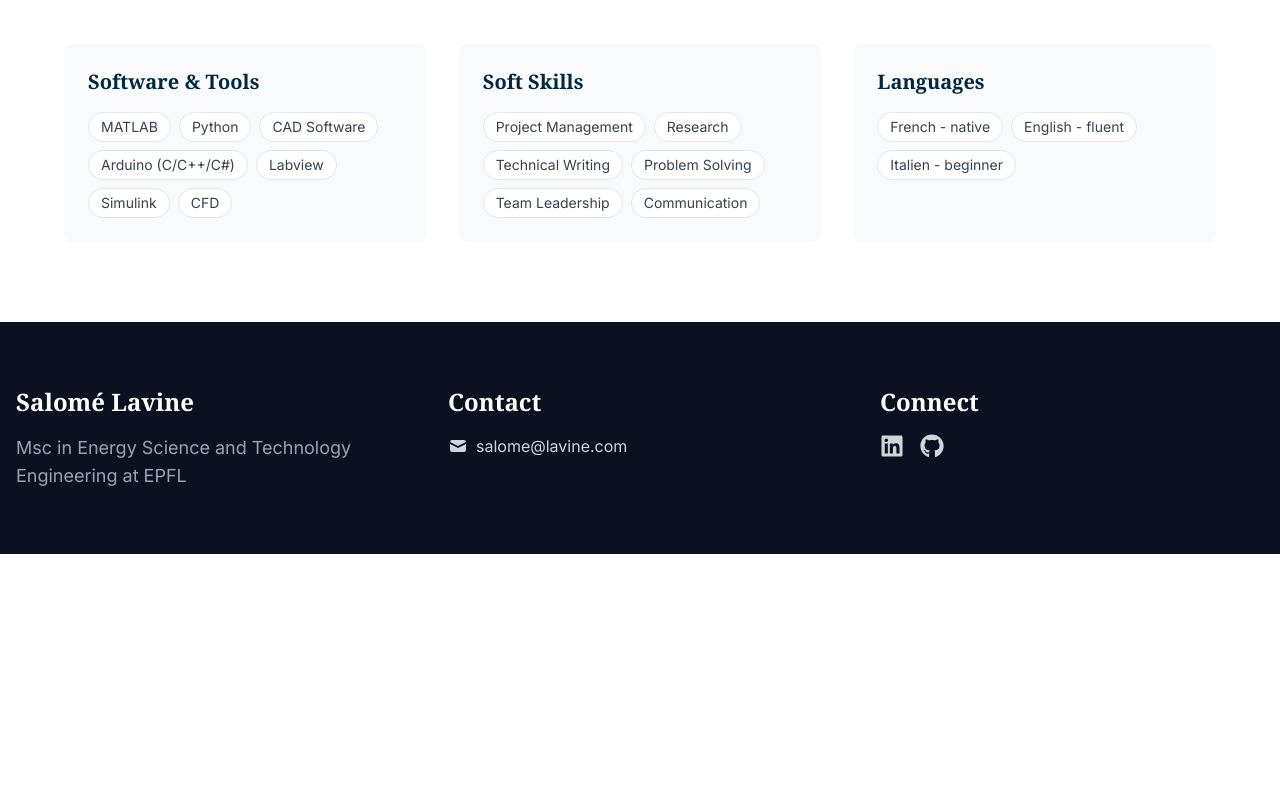
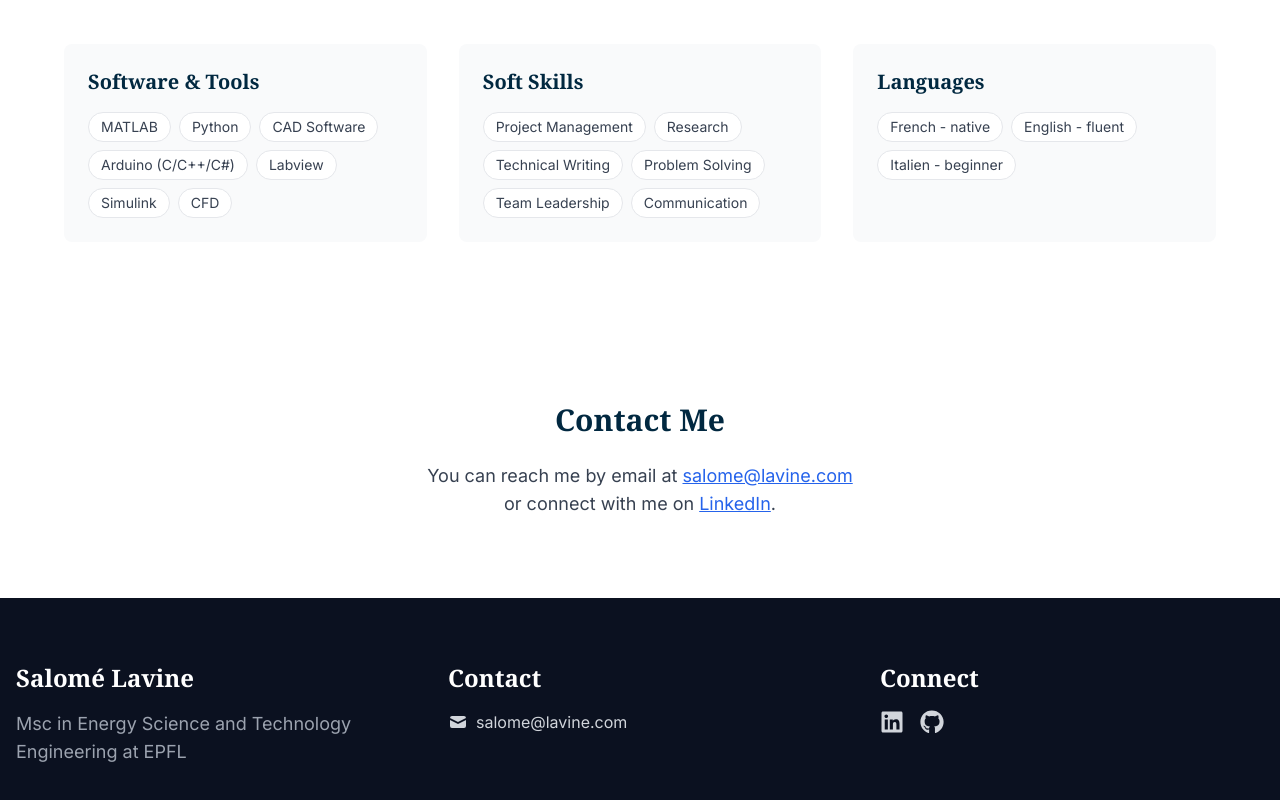
Before and after one commit to salomelavine/portfolio, a Next.js app: page / in a window 1280 px wide. Shown: the part 5783-6583 px from the top of the page. Before the commit the page ends 6337 px from the top, so only its background shows below. Built offline with nearby package versions, Linux system fonts and the light colour scheme.

Commit message:
Updated about section

```diff
--- a/src/app/page.tsx
+++ b/src/app/page.tsx
@@ -9,6 +9,7 @@ import Experience from '../components/Experience';
 import Projects from '../components/Projects';
 import Skills from '../components/Skills';
 import Intrest from'../components/Interests';
+import Contact from '../components/Contact';
 import Footer from '../components/Footer';
 
 export default function Home() {
@@ -22,6 +23,7 @@ export default function Home() {
         <Experience />
         <Projects />
         <Skills />
+        <Contact />
       </main>
       <Footer />
     </>
--- /dev/null
+++ b/src/components/Contact.tsx
@@ -0,0 +1,18 @@
+import React from 'react';
+
+const Contact = () => {
+  return (
+    <section id="contact" className="py-20 bg-white text-center">
+      <div className="container mx-auto px-4">
+        <h2 className="section-title">Contact Me</h2>
+        <p className="mt-6 text-gray-700">
+          You can reach me by email at <a className="text-blue-600 underline" href="mailto:salome@lavine.com">salome@lavine.com</a>
+          <br />
+          or connect with me on <a className="text-blue-600 underline" href="https://www.linkedin.com/">LinkedIn</a>.
+        </p>
+      </div>
+    </section>
+  );
+};
+
+export default Contact;
```
